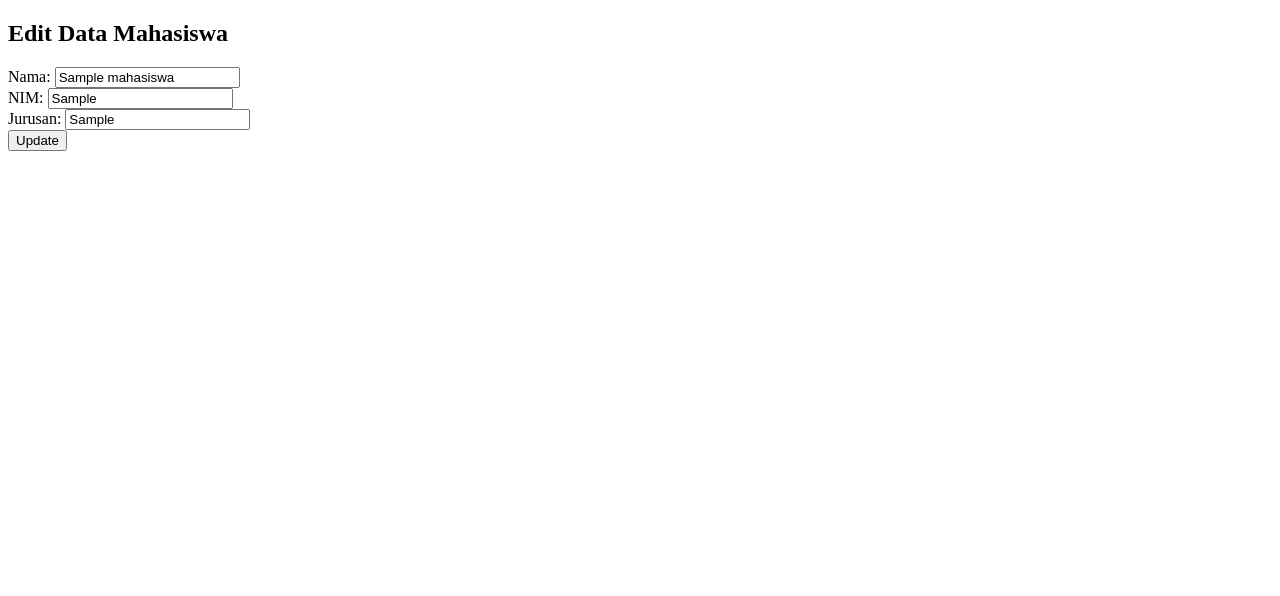
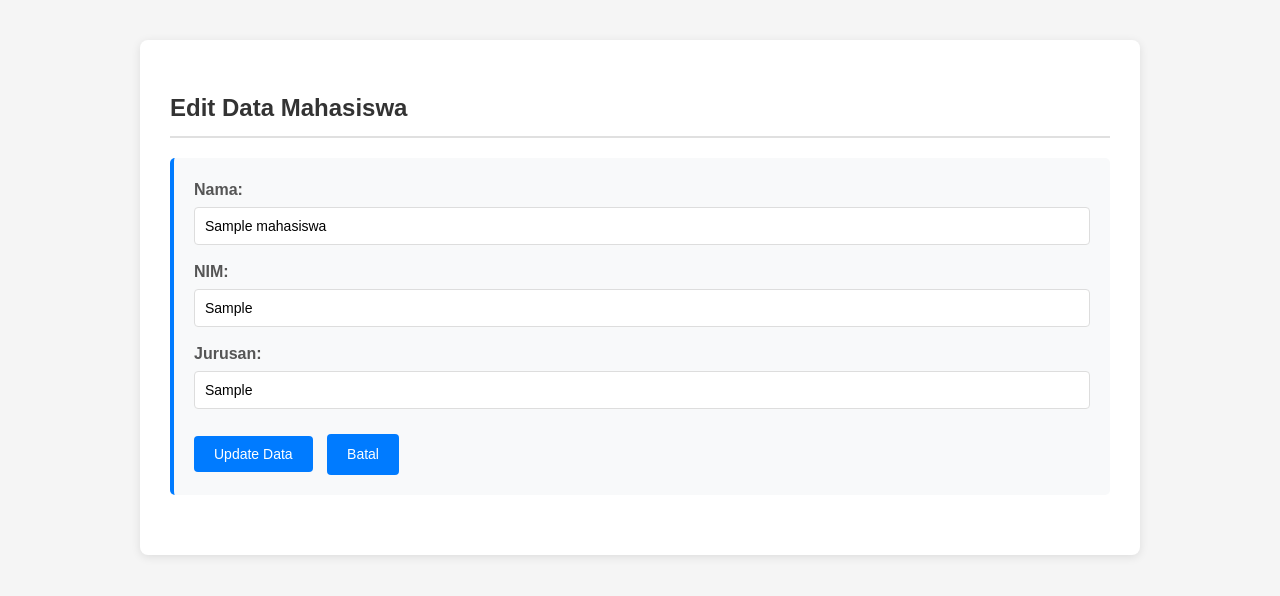
Before and after one commit to Zeustika/crud, a PHP site: page /edit.php?id=1 in a window 1280 px wide. Shown: the top 596 px of the page. Run offline with PHP 8.4, Linux system fonts and the light colour scheme; tables that the repository leaves empty or names only in its code hold one stand-in row (values such as "Sample post").

Commit message:
Update edit.php

```diff
--- a/edit.php
+++ b/edit.php
@@ -1,8 +1,21 @@
 <?php
 include 'config.php';
 
+// Validasi ID
+if (!isset($_GET['id']) || empty($_GET['id'])) {
+    header("Location: index.php");
+    exit();
+}
+
 $id = $_GET['id'];
 $result = $conn->query("SELECT * FROM mahasiswa WHERE id=$id");
+
+// Cek apakah data ditemukan
+if ($result->num_rows == 0) {
+    header("Location: index.php");
+    exit();
+}
+
 $row = $result->fetch_assoc();
 
 if (isset($_POST['update'])) {
@@ -11,20 +24,38 @@ if (isset($_POST['update'])) {
     $jurusan = $_POST['jurusan'];
     $conn->query("UPDATE mahasiswa SET nama='$nama', nim='$nim', jurusan='$jurusan' WHERE id=$id");
     header("Location: index.php");
+    exit();
 }
 ?>
 <!DOCTYPE html>
-<html>
+<html lang="id">
 <head>
+    <meta charset="UTF-8">
+    <meta name="viewport" content="width=device-width, initial-scale=1.0">
     <title>Edit Mahasiswa</title>
+    <link rel="stylesheet" href="style.css">
 </head>
 <body>
-    <h2>Edit Data Mahasiswa</h2>
-    <form method="POST">
-        Nama: <input type="text" name="nama" value="<?= $row['nama']; ?>"><br>
-        NIM: <input type="text" name="nim" value="<?= $row['nim']; ?>"><br>
-        Jurusan: <input type="text" name="jurusan" value="<?= $row['jurusan']; ?>"><br>
-        <button type="submit" name="update">Update</button>
-    </form>
+    <div class="container">
+        <h2>Edit Data Mahasiswa</h2>
+        <div class="form-section">
+            <form method="POST" action="">
+                <div class="form-group">
+                    <label for="nama">Nama:</label>
+                    <input type="text" id="nama" name="nama" value="<?= htmlspecialchars($row['nama']); ?>" required>
+                </div>
+                <div class="form-group">
+                    <label for="nim">NIM:</label>
+                    <input type="text" id="nim" name="nim" value="<?= htmlspecialchars($row['nim']); ?>" required>
+                </div>
+                <div class="form-group">
+                    <label for="jurusan">Jurusan:</label>
+                    <input type="text" id="jurusan" name="jurusan" value="<?= htmlspecialchars($row['jurusan']); ?>" required>
+                </div>
+                <button type="submit" name="update" class="btn">Update Data</button>
+                <a href="index.php" class="btn btn-secondary" style="text-decoration: none; display: inline-block; margin-left: 10px;">Batal</a>
+            </form>
+        </div>
+    </div>
 </body>
 </html>
```
